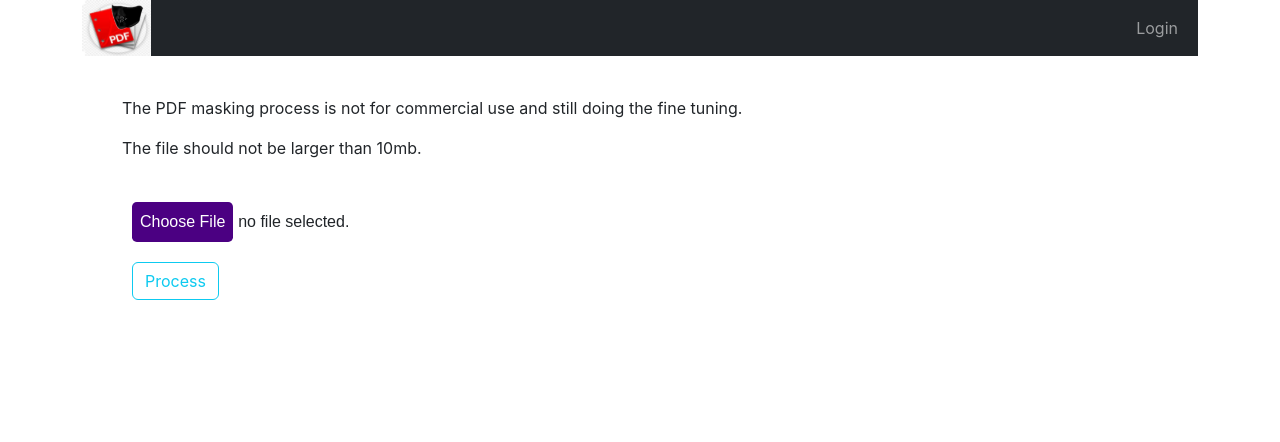
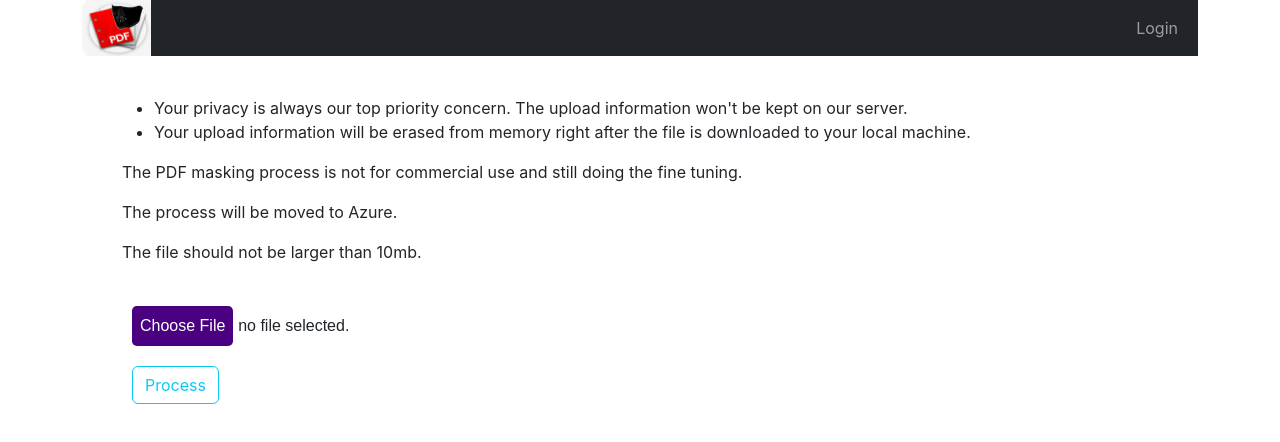
Before and after one commit to desmond-tam/mask-portal, a React (Create React App) app: page / in a window 1280 px wide. Shown: the top 442 px of the page. Built offline with nearby package versions, Linux system fonts and the light colour scheme.

Commit message:
add some more terms

```diff
--- a/src/components/body-section.tsx
+++ b/src/components/body-section.tsx
@@ -132,7 +132,13 @@ export const BodySection = (props:any) => {
     return (
         <>
           <div>
+            <ul>
+              <li>Your privacy is always our top priority concern. The upload information won't be kept on our server.</li>
+              <li>Your upload information will be erased from memory right after the file is downloaded to your local machine.</li>
+
+            </ul>
             <p>The PDF masking process is not for commercial use and still doing the fine tuning.</p>
+            <p>The process will be moved to Azure.</p>
             <p>The file should not be larger than 10mb.</p></div>
               {/* { !show ?  <Dummy /> : <CheckInForm />}    */}
               <FileUploader />
```
Also changed, not shown: 1 other file (tests, documents, lock files or other folders).
